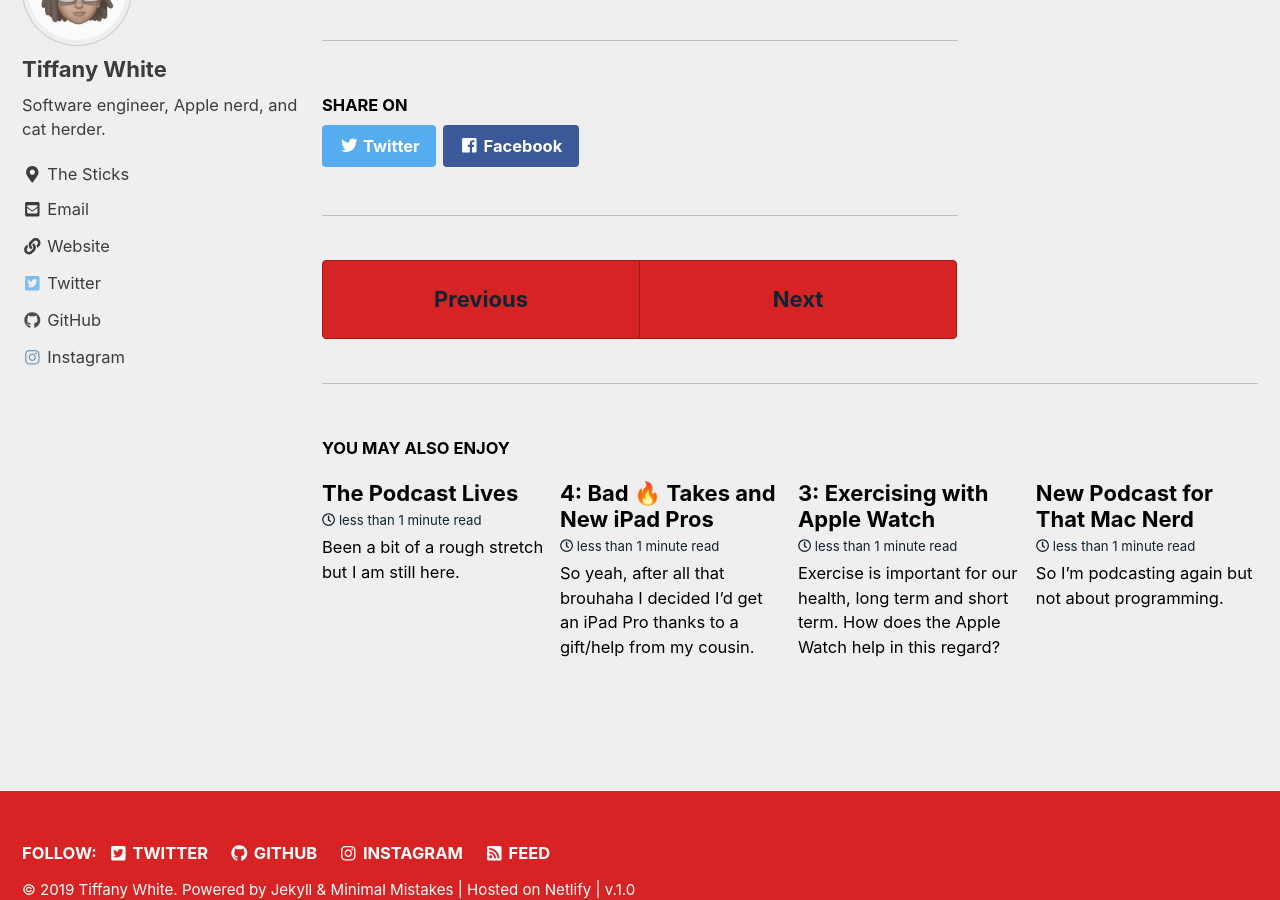
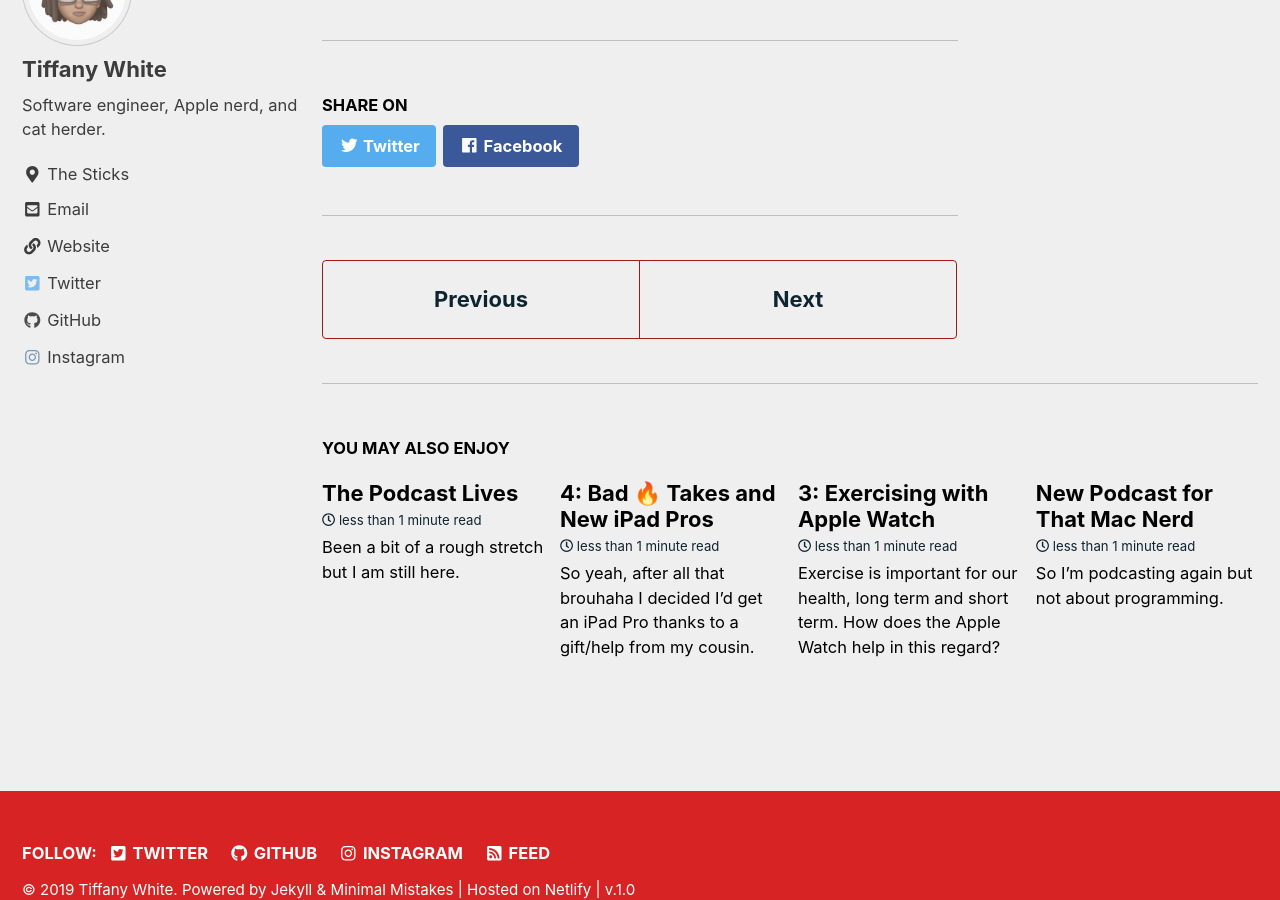
Before and after one commit to twhite96/thatmacnerd-pod, a Jekyll site: the page built from _posts/2018-11-05-ep-1-intros-and-such.md, in a window 1280 px wide and 900 px high, scrolled down 927 px. Built offline with Jekyll 4.4.1, drawn with Linux system fonts in a browser that asks for light colours; cached includes are drawn as plain includes.

Commit message:
Update something

```diff
--- a/_sass/minimal-mistakes/_navigation.scss
+++ b/_sass/minimal-mistakes/_navigation.scss
@@ -129,12 +129,12 @@
     text-align: center;
     text-decoration: none;
     color: $muted-text-color;
-    background-color: $primary-color;
     border: 1px solid mix(#000, $primary-color, 25%);
     border-radius: $border-radius;
 
     &:hover {
-      @include yiq-contrasted($muted-text-color);
+      @include yiq-contrasted($primary-color);
+      color: #fff;
     }
 
     &:first-child {
```
